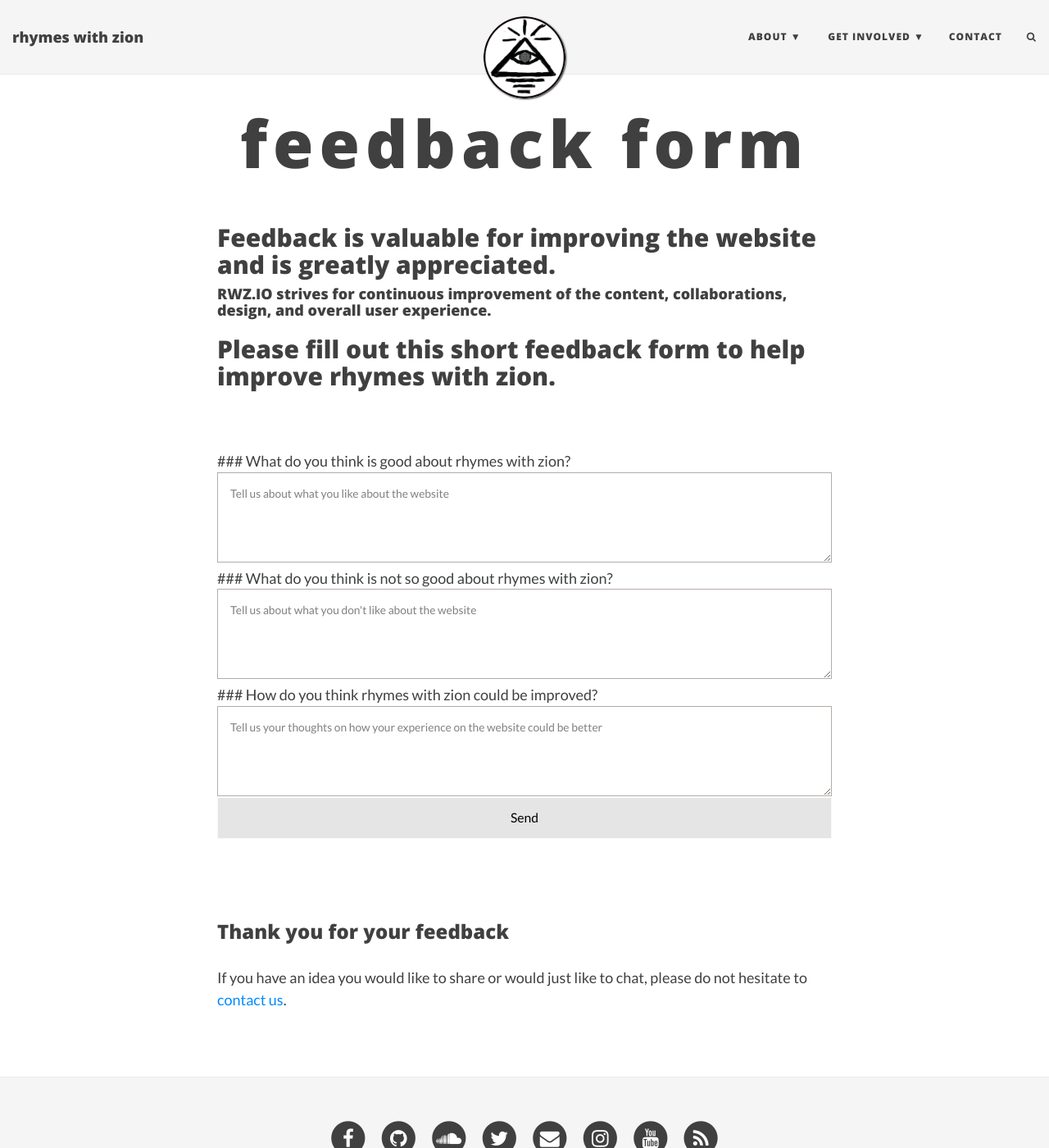
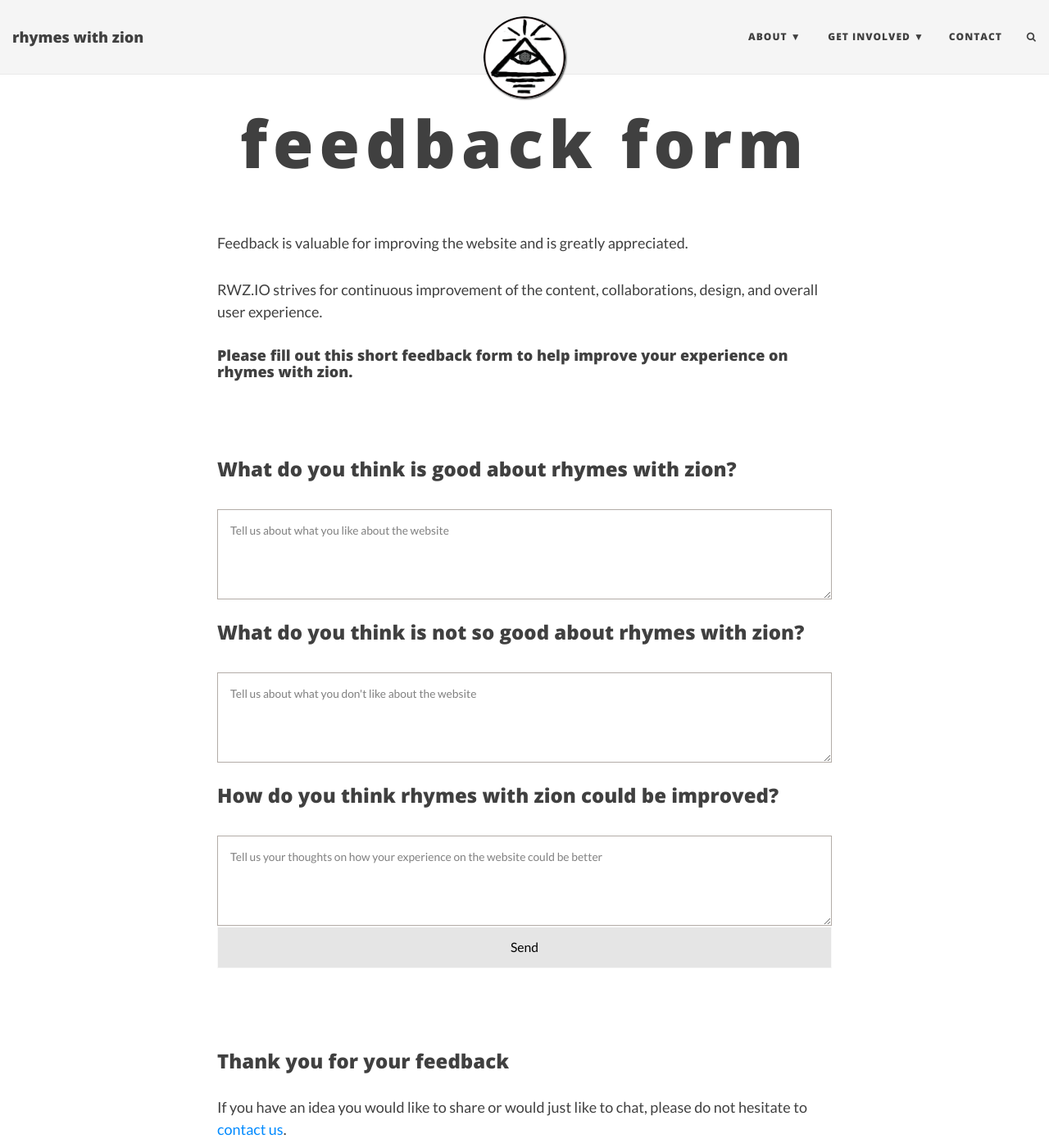
Before and after one commit to rhymeswithzion/rwz-test, a Jekyll site: the page built from feedback.md, in a window 1280 px wide and 1400 px high. Shown: the whole window at 82% size. Built offline with Jekyll 4.4.1, drawn with Linux system fonts in a browser that asks for light colours; some web fonts are replaced; comment, search, counter and statistics services are not loaded.

Commit message:
Update feedback.md

```diff
--- a/feedback.md
+++ b/feedback.md
@@ -5,24 +5,24 @@ css: "/css/contact.css"
 
 ---
 
-## Feedback is valuable for improving the website and is greatly appreciated.
+Feedback is valuable for improving the website and is greatly appreciated.
 
-#### RWZ.IO strives for continuous improvement of the content, collaborations, design, and overall user experience.
+RWZ.IO strives for continuous improvement of the content, collaborations, design, and overall user experience.
 
-## Please fill out this short feedback form to help improve rhymes with zion.
+#### Please fill out this short feedback form to help improve your experience on rhymes with zion.
 
 <form id="form" class="topBefore" action="https://formspree.io/feedback@rwz.io"
       method="POST">
 	<br>
-### What do you think is good about rhymes with zion?
+<h3>What do you think is good about rhymes with zion? </h3>
 	<br>
 	<textarea id="message" type="text" placeholder="Tell us about what you like about the website" name="Good"></textarea>
   <br>
-### What do you think is not so good about rhymes with zion?
+<h3>What do you think is not so good about rhymes with zion? </h3>
   <br>
   <textarea id="message" type="text" placeholder="Tell us about what you don't like about the website" name="Bad"></textarea>
   <br>
-### How do you think rhymes with zion could be improved?
+<h3>How do you think rhymes with zion could be improved?</h3>
   <br>
   <textarea id="message" type="text" placeholder="Tell us your thoughts on how your experience on the website could be better" name="Improve"></textarea>
   <br>
```
